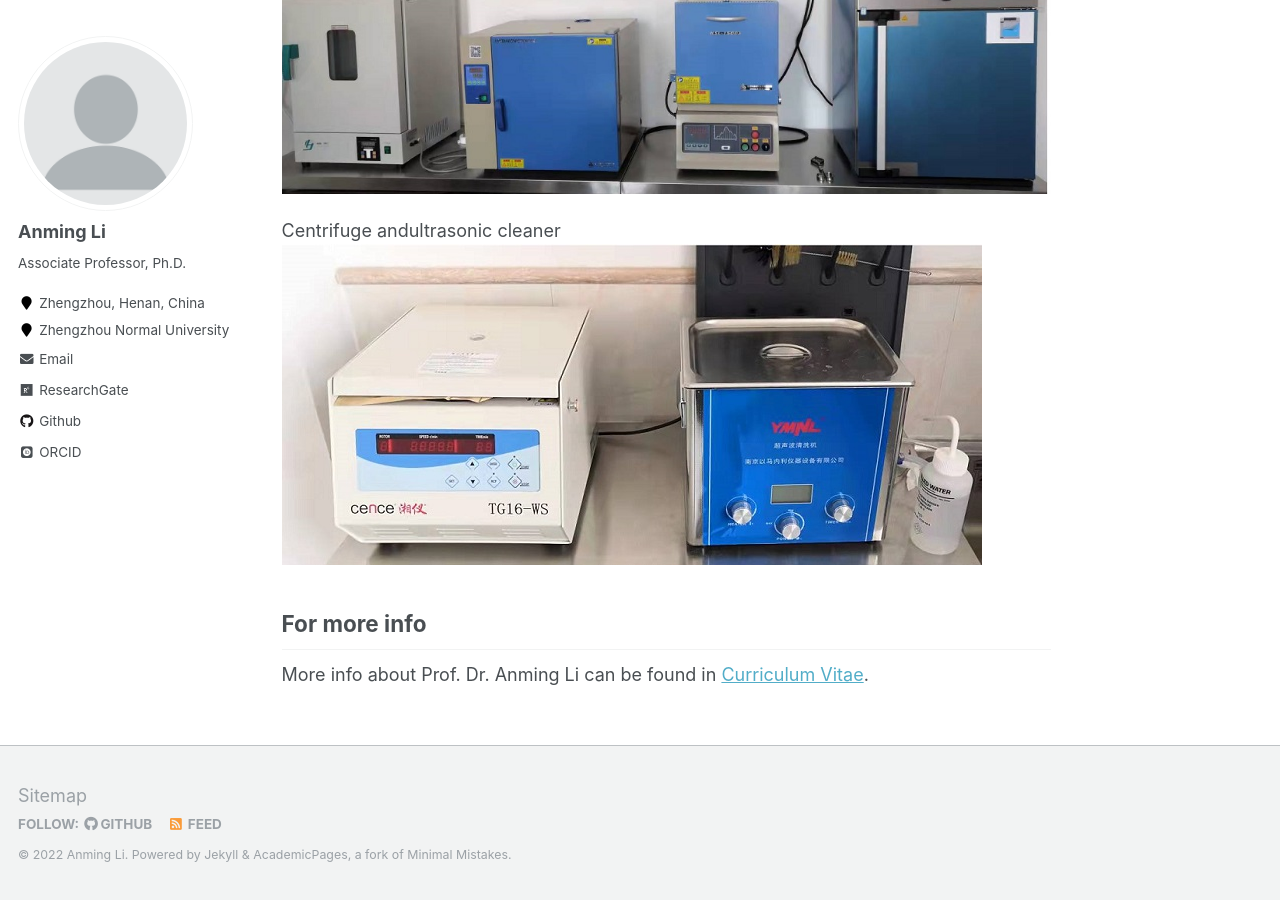
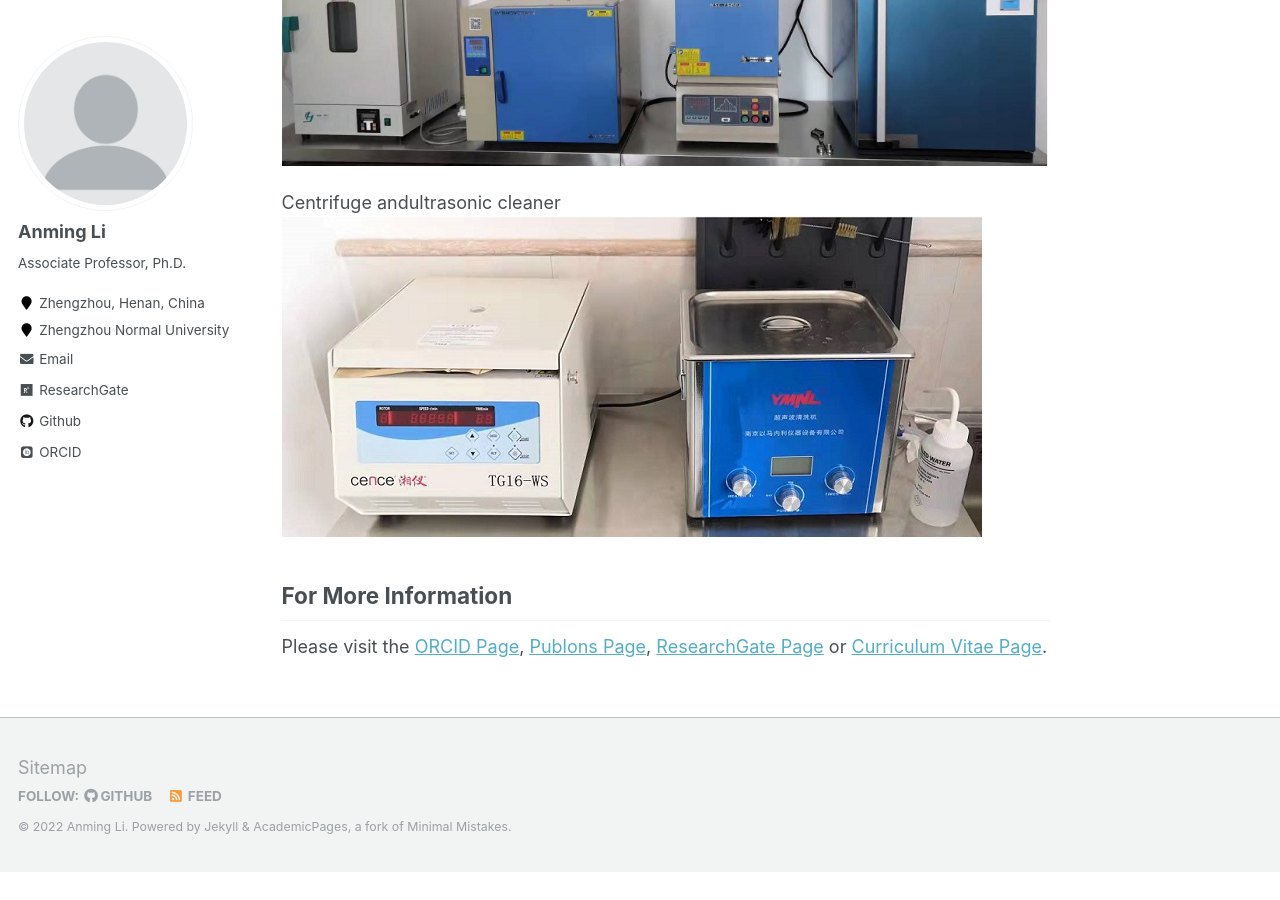
Before and after one commit to ucnclab/ucnclab.github.io, a Jekyll site: the page built from _pages/about.md, in a window 1280 px wide and 900 px high, scrolled down 1378 px. Built offline with Jekyll 4.4.1, drawn with Linux system fonts in a browser that asks for light colours; some web fonts are replaced; after the commit the page ends 2250 px from its top, so only the background shows below that; some of the changed text lies outside the part shown.

Commit message:
Add files via upload

```diff
--- a/_pages/about.md
+++ b/_pages/about.md
@@ -23,6 +23,6 @@ Ovens
 Centrifuge andultrasonic cleaner
 ![Centrifuge](/images/centrifugate.jpg)
 
-For more info
+For More Information
 ------
-More info about Prof. Dr. Anming Li can be found in [Curriculum Vitae](/cv/).
+Please visit the [ORCID Page](https://orcid.org/0000-0003-1344-3460), [Publons Page](https://publons.com/researcher/4671788/anming-li/), [ResearchGate Page](https://www.researchgate.net/profile/Anming-Li) or [Curriculum Vitae Page](/cv/).
```
Also changed, not shown: other parts of _pages/about.md (+1 -1 lines).
